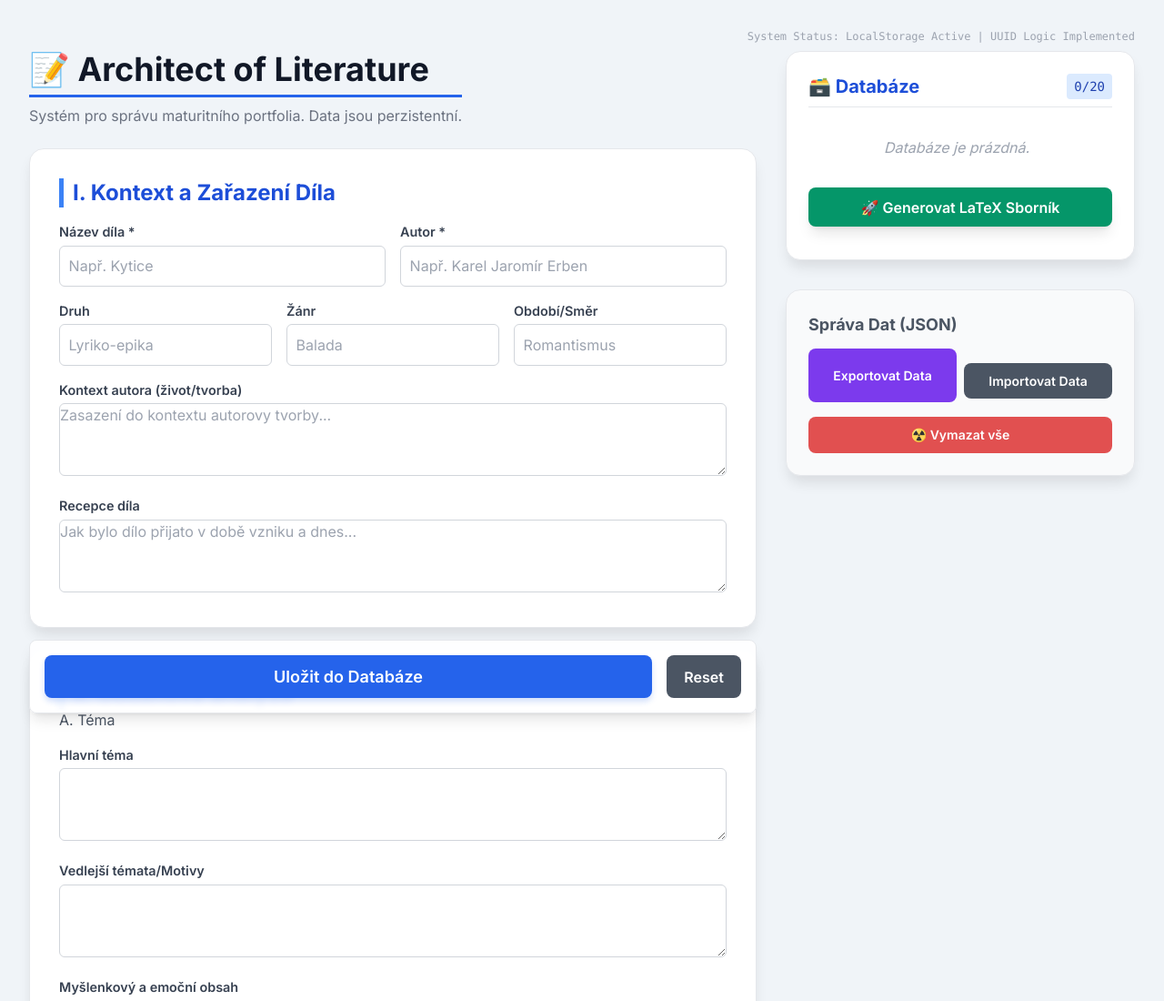
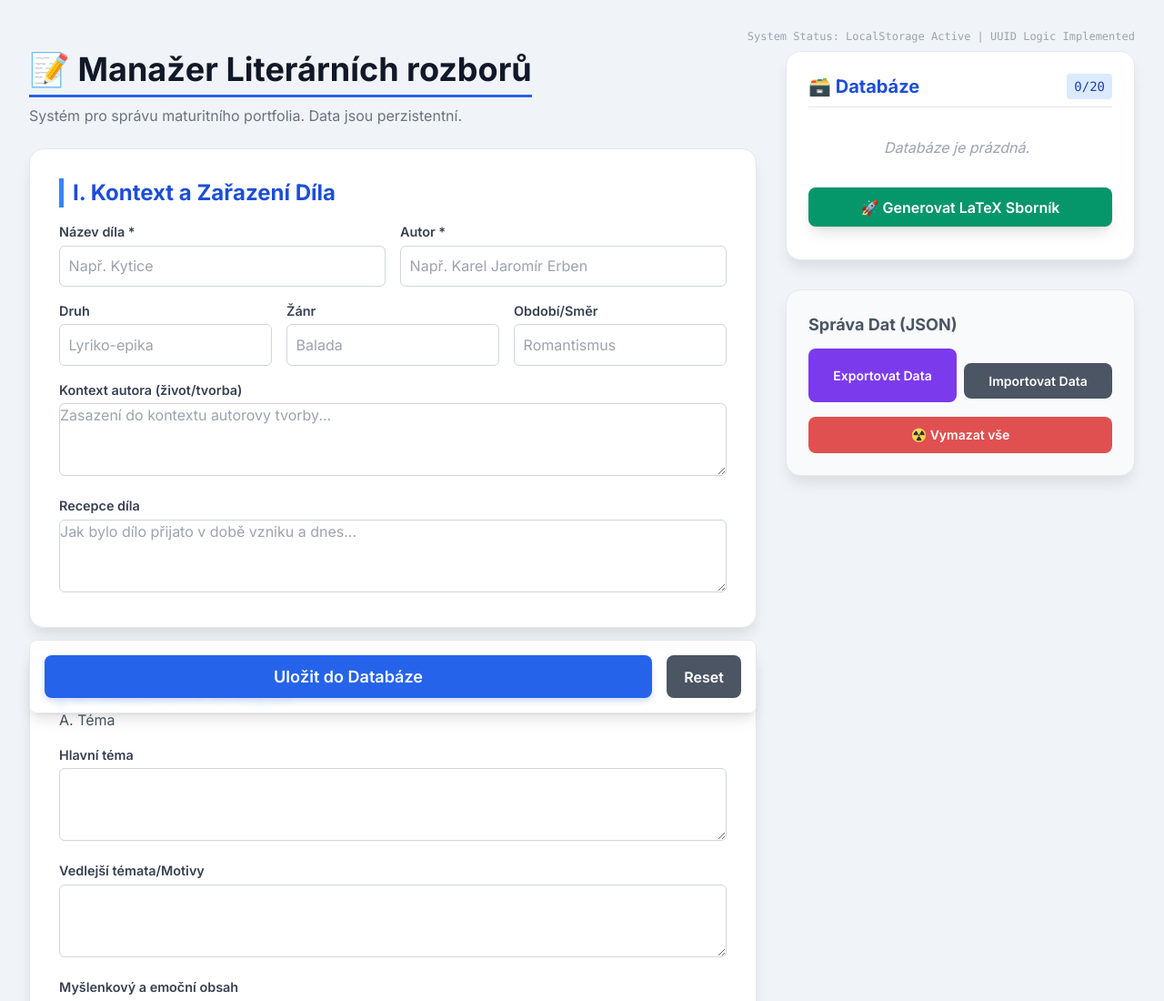
Before and after one commit to SimonPoky/Literarni-rozbory, a plain HTML site: page index.html in a window 1280 px wide. Shown: the top 1100 px of the page at 91% size. Drawn offline with nearby package versions, Linux system fonts and the light colour scheme.

```diff
--- a/index.html
+++ b/index.html
@@ -88,7 +88,7 @@
         <div class="xl:col-span-2">
             <div class="flex justify-between items-end mb-6">
                 <div>
-                    <h1 class="text-4xl font-bold text-gray-900">📝 Architect of Literature</h1>
+                    <h1 class="text-4xl font-bold text-gray-900">📝 Manažer Literárních rozborů</h1>
                     <p class="text-gray-500 mt-2">Systém pro správu maturitního portfolia. Data jsou perzistentní.</p>
                 </div>
             </div>
```
